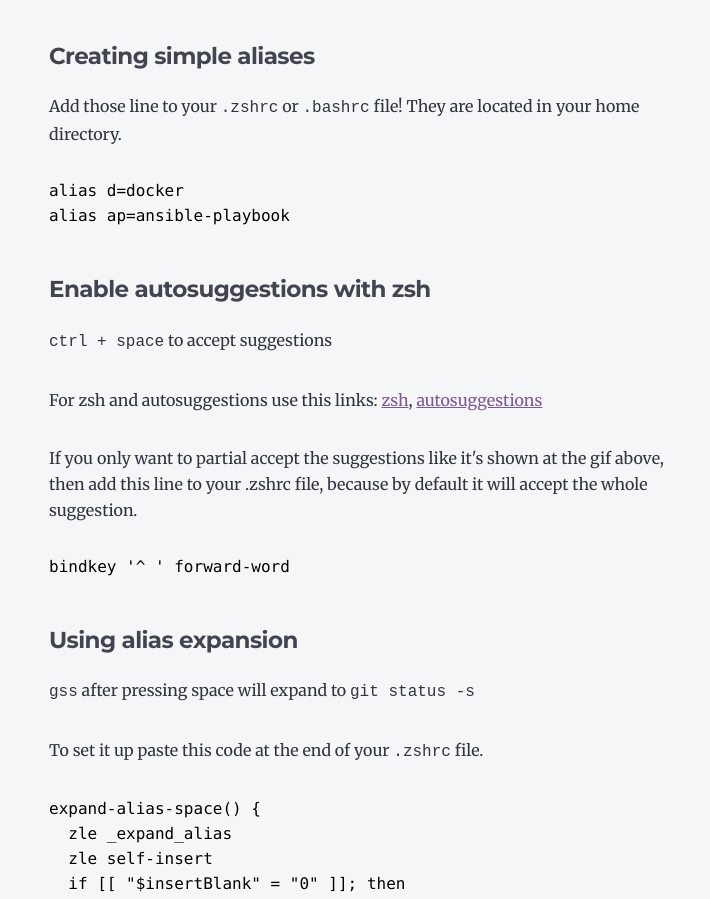
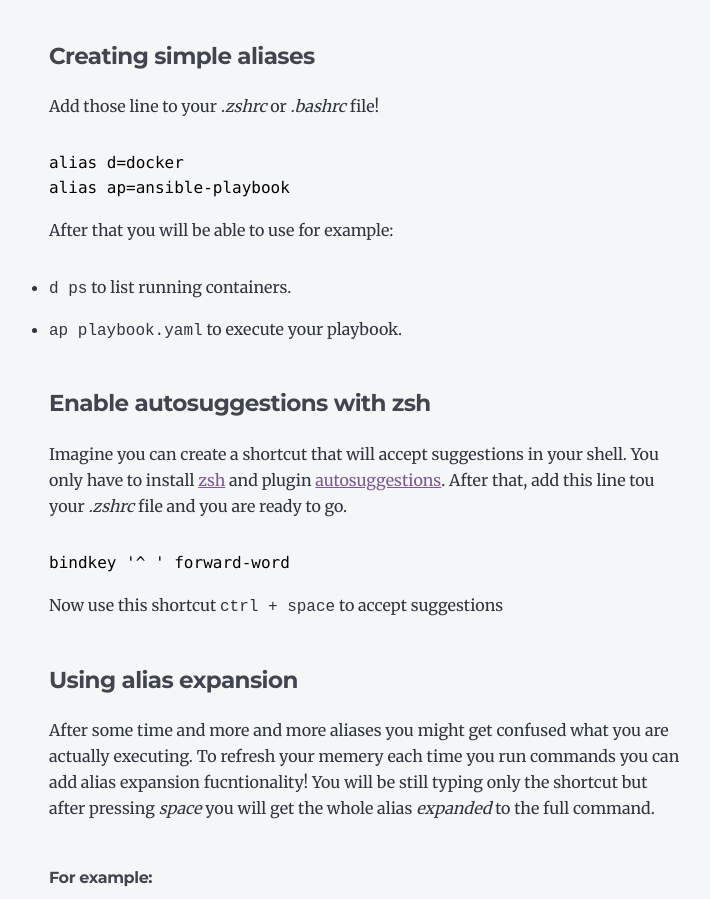
Before and after one commit to DamianBudelewski/blog, a Gatsby site: page /bash-shortcuts/ in a window 1280 px wide. Shown: the part 340-1239 px from the top of the page, without its empty margins (275-985 px from the left). Built offline with nearby package versions, Linux system fonts and the light colour scheme; Gatsby itself is replaced by a stand-in of ours; some packages are replaced by stand-ins of ours; code samples lack their colours.

Commit message:
Add description to headings in bash blogpost

````diff
--- a/content/blog/bash-shortcuts/index.md
+++ b/content/blog/bash-shortcuts/index.md
@@ -7,28 +7,33 @@ description: "My private tips and tricks on how to make your life easier with al
 ## Aliases and autosuggestions
 
 #### Creating simple aliases
-Add those line to your `.zshrc` or `.bashrc` file! They are located in your home directory.
+Add those line to your *.zshrc* or *.bashrc* file!
 ```sh
 alias d=docker
 alias ap=ansible-playbook
 ```
-
+After that you will be able to use for example:
+- `d ps` to list running containers.
+- `ap playbook.yaml` to execute your playbook.
 
 #### Enable autosuggestions with zsh
-`ctrl + space` to accept suggestions
 
-For zsh and autosuggestions use this links: [zsh](https://ohmyz.sh/), [autosuggestions](https://github.com/zsh-users/zsh-autosuggestions)
-
-If you only want to partial accept the suggestions like it's shown at the gif above, then add this line to your .zshrc file, because by default it will accept the whole suggestion.
-
+Imagine you can create a shortcut that will accept suggestions in your shell.
+You only have to install [zsh](https://ohmyz.sh/) and plugin [autosuggestions](https://github.com/zsh-users/zsh-autosuggestions). After that, add this line tou your *.zshrc* file and you are ready to go.
 ```bash
 bindkey '^ ' forward-word
 ```
+Now use this shortcut `ctrl + space` to accept suggestions
+
 
 #### Using alias expansion
-`gss` after pressing space will expand to `git status -s`
+After some time and more and more aliases you might get confused what you are actually executing. To refresh your memery each time you run commands you can add alias expansion fucntionality! You will be still typing only the shortcut but after pressing *space* you will get the whole alias *expanded* to the full command.
 
-To set it up paste this code at the end of your `.zshrc` file.
+###### For example:
+- `gss` after pressing space will expand to `git status -s`
+- `gcmsg` after pressing space will expand to `git commit -m`
+
+To set it up paste this code at the end of your *.zshrc* file.
 
 ```bash {numberLines :55}
 expand-alias-space() {
@@ -51,7 +56,7 @@ bindkey -M isearch " " magic-space
 
 <img src="moving_cli.png" width="90%" />
 
-#### Most used by me:
+#### Most handy ones:
 - `ctrl + a` and `ctrl + e` - jump to the beggining/end
 - `alt + b` and `alt + f` - jump word backward/forward
 - `ctrl + w` - remove last word
@@ -61,6 +66,7 @@ bindkey -M isearch " " magic-space
 ## Special variables
 
 #### Most recent parameter: `$_`
+The underscore variable is set at shell startup and contains the absolute file name of the shell or script being executed as passed in the argument list. Subsequently, it expands to the last argument to the previous command, after expansion.
 ```bash
 # move file from dir to another.
 mv one/my_file.txt two/my_file.txt
@@ -70,6 +76,8 @@ vim $_
 ```
 
 #### Last used command: `!!`
+
+Exclamation sign is the default history expansion character in bash. You could use for example *!n* to run any command from the history, for example *!4* etc. But it's not so useful and it's not worth to know. But you can use *!!* to run the last command and this is very useful, for example when you want to retry the last command with sudo.
 
 ```bash
 ubuntu@web:~$ systemctl restart nginx
@@ -81,6 +89,8 @@ sudo systemctl restart nginx
 ```
 
 #### Previous location: `-`
+
+cd - will bring you to the previously used directory (if there is one) or it will generate an error. If a previously used directory exists it will change there updating the value of the current working directory and of the previous one, returning a successful exit status (0). Otherwise it will print an error message and it will return an exit status (1).
 
 ```bash
 ubuntu@web:~$ pwd
@@ -106,8 +116,6 @@ $ echo $ip
 
 ```
 
-
-
 #### Use variable to remove all stopped containers:
 ```bash
 docker rm $(docker ps -aq)
````
